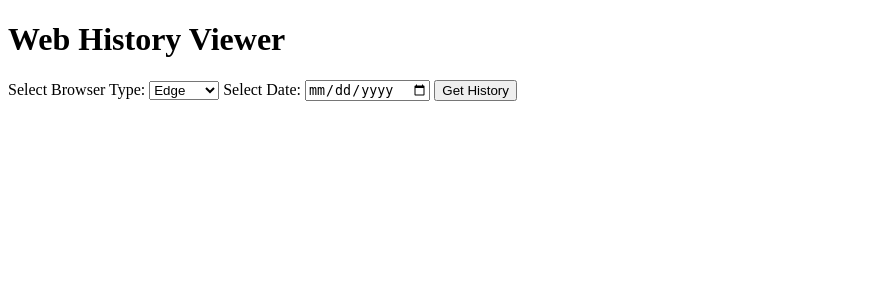
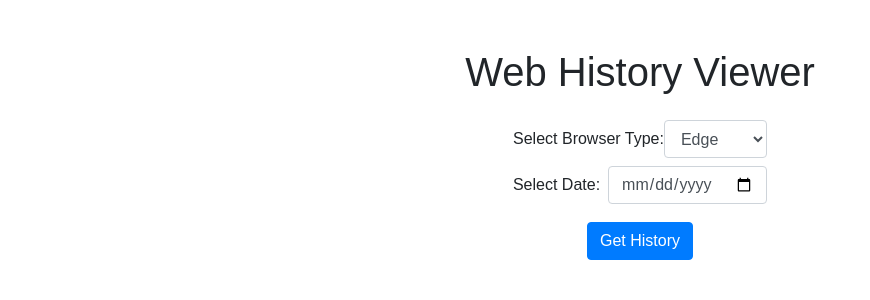
Before and after one commit to ngthadangg/PBL4, a Flask app: page /web_history in a window 1280 px wide. Shown: the top 300 px of the page, without its empty margins (0-870 px from the left). Run offline with Flask 3, Linux system fonts and the light colour scheme; some libraries are stand-ins or nearby versions.

Commit message:
updateUI

```diff
--- a/templates/web_history.html
+++ b/templates/web_history.html
@@ -1,27 +1,90 @@
 <!DOCTYPE html>
 <html lang="en">
+
 <head>
     <meta charset="UTF-8">
     <meta name="viewport" content="width=device-width, initial-scale=1.0">
     <title>Web History Viewer</title>
+    <!-- Thêm Bootstrap CSS -->
+    <link rel="stylesheet" href="https://stackpath.bootstrapcdn.com/bootstrap/4.3.1/css/bootstrap.min.css">
+    <style>
+        body {
+            font-family: Arial, sans-serif;
+            margin: 20px;
+        }
+
+        h1 {
+            text-align: center;
+        }
+
+        #history-form {
+            display: flex;
+            flex-direction: column;
+            align-items: center;
+            margin-bottom: 20px;
+        }
+
+        #history-result {
+            margin-top: 20px;
+        }
+
+        table {
+            width: 100%;
+            border-collapse: collapse;
+            margin-top: 10px;
+        }
+
+        th,
+        td {
+            border: 1px solid #ddd;
+            padding: 10px;
+            text-align: left;
+        }
+
+        th {
+            background-color: #f2f2f2;
+        }
+
+        button {
+            margin-top: 10px;
+            padding: 8px;
+            cursor: pointer;
+        }
+
+        td.url {
+            word-wrap: break-word;
+        }
+    </style>
 </head>
+
 <body>
-    <h1>Web History Viewer</h1>
+    <div class="container">
+        <h1 class="mt-5 mb-4">Web History Viewer</h1>
 
-    <form id="history-form" onsubmit="getHistory(); return false;">
+        <form id="history-form" onsubmit="getHistory(); return false;" class="mb-4 form-inline">
+            <div class="form-group mb-2">
                 <label for="browser-type">Select Browser Type:</label>
-        <select id="browser-type" name="browser_type">
+                <select id="browser-type" name="browser_type" class="form-control">
                     <option value="Edge">Edge</option>
                     <option value="Chrome">Chrome</option>
                 </select>
+            </div>
 
-        <label for="selected-date">Select Date:</label>
-        <input type="date" id="selected-date" name="selected_date">
+            <div class="form-group mx-sm-3 mb-2">
+                <label for="selected-date" class="mr-2">Select Date:</label>
+                <input type="date" id="selected-date" name="selected_date" class="form-control">
+            </div>
 
-        <button type="submit">Get History</button>
+            <button type="submit" class="btn btn-primary mb-2">Get History</button>
         </form>
 
         <div id="history-result"></div>
+    </div>
+
+    <!-- Thêm Bootstrap JS và Popper.js (cần thiết cho Bootstrap) -->
+    <script src="https://code.jquery.com/jquery-3.3.1.slim.min.js"></script>
+    <script src="https://cdnjs.cloudflare.com/ajax/libs/popper.js/1.14.7/umd/popper.min.js"></script>
+    <script src="https://stackpath.bootstrapcdn.com/bootstrap/4.3.1/js/bootstrap.min.js"></script>
 
     <script>
         function getHistory() {
@@ -37,9 +100,10 @@
                     const resultDiv = document.getElementById('history-result');
                     resultDiv.innerHTML = '';
                     if (data && data.length > 0) {
-                    // Tạo bảng và tiêu đề
                         const table = document.createElement('table');
+                        table.classList.add('table');
                         const thead = document.createElement('thead');
+                        thead.classList.add('thead-light');
                         const trHead = document.createElement('tr');
                         const thTime = document.createElement('th');
                         const thTitle = document.createElement('th');
@@ -55,17 +119,24 @@
                         thead.appendChild(trHead);
                         table.appendChild(thead);
 
-                    // Thêm dữ liệu vào tbody
                         const tbody = document.createElement('tbody');
                         data.forEach(item => {
                             const tr = document.createElement('tr');
                             const tdTime = document.createElement('td');
                             const tdTitle = document.createElement('td');
                             const tdUrl = document.createElement('td');
+                            const link = document.createElement('a');
 
-                        tdTime.textContent = item.formatted_time;
+                            link.textContent = item.url;
+                            link.href = item.url;
+                            link.target = '_blank';
+
+                            tdTime.textContent = item.time;
                             tdTitle.textContent = item.title;
-                        tdUrl.textContent = item.url;
+
+
+                            tdUrl.classList.add('url');
+                            tdUrl.appendChild(link);
 
                             tr.appendChild(tdTime);
                             tr.appendChild(tdTitle);
@@ -76,11 +147,12 @@
                         table.appendChild(tbody);
                         resultDiv.appendChild(table);
                     } else {
-                    resultDiv.innerHTML = '<p>No history available for the selected date and browser.</p>';
+                        resultDiv.innerHTML = '<p class="mt-3">No history available for the selected date and browser.</p>';
                     }
                 })
                 .catch(error => console.error('Error:', error));
         }
     </script>
 </body>
+
 </html>
```
Also changed, not shown: templates/remote-control.html (+23 -13 lines). Lines whose indentation alone changed are shown as unchanged.
